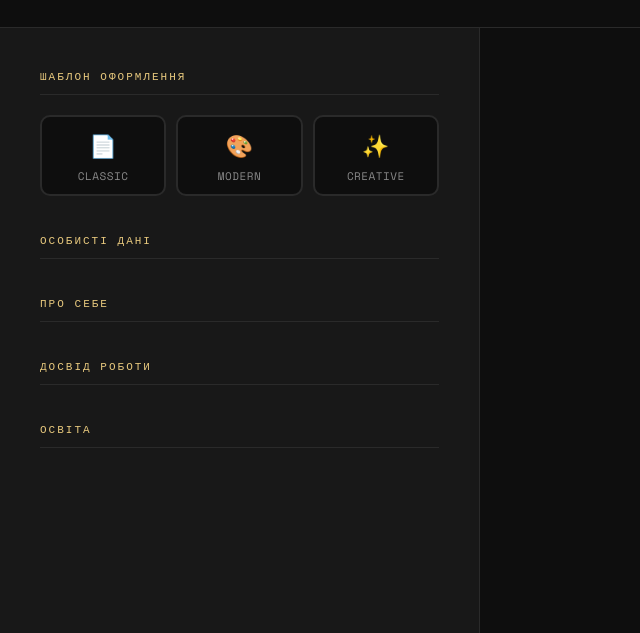
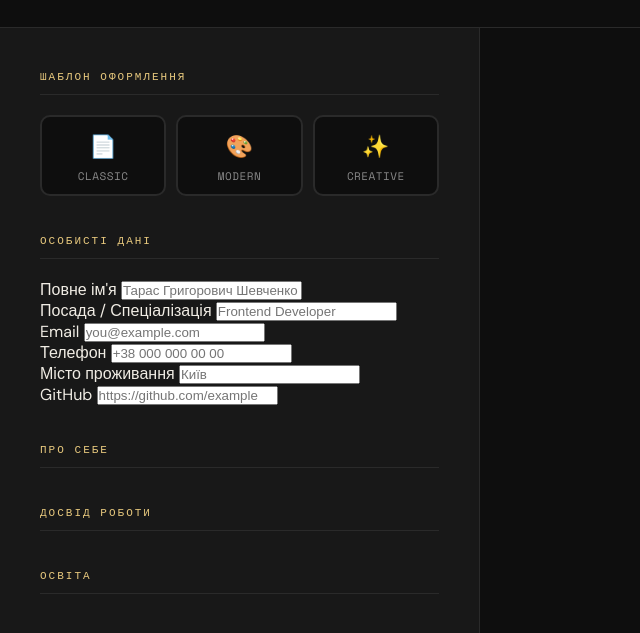
Before and after one commit to vanyadzygman/RE-GEN, a website: page public/index.html in a window 1280 px wide. Shown: the part 97-730 px from the top of the page, without its empty margins (0-640 px from the left). Drawn offline with nearby package versions, Linux system fonts and the light colour scheme.

Commit message:
added fields to the "personal data" section

```diff
--- a/public/index.html
+++ b/public/index.html
@@ -16,9 +16,7 @@
     <div class="app">
         <aside class="form">
 
-            <div class="title">
-                ШАБЛОН ОФОРМЛЕННЯ
-            </div>
+            <div class="title">ШАБЛОН ОФОРМЛЕННЯ</div>
             <div class="options">
                 <button class="button">
                     <span class="icon">📄</span>
@@ -34,21 +32,42 @@
                 </button>
             </div>
 
-            <div class="title">
-                ОСОБИСТІ ДАНІ
+            <div class="title">ОСОБИСТІ ДАНІ</div>
+            <div>
+                <label>Повне ім'я</label>
+                <input type="text" placeholder="Тарас Григорович Шевченко">
+            </div>
+            <div>
+                <label>Посада / Спеціалізація</label>
+                <input type="text" placeholder="Frontend Developer">
+            </div>
+            <div>
+                <div>
+                    <label>Email</label>
+                    <input type="email" placeholder="you@example.com">
+                </div>
+                <div>
+                    <label>Телефон</label>
+                    <input type="tel" placeholder="+38 000 000 00 00">
+                </div>
+            </div>
+            <div>
+                <div>
+                    <label>Місто проживання</label>
+                    <input type="text" placeholder="Київ">
+                </div>
+                <div>
+                    <label>GitHub</label>
+                    <input type="text" placeholder="https://github.com/example">
+                </div>
             </div>
 
-            <div class="title">
-                ПРО СЕБЕ
-            </div>
 
-            <div class="title">
-                ДОСВІД РОБОТИ
-            </div>
+            <div class="title">ПРО СЕБЕ</div>
 
-            <div class="title">
-                ОСВІТА
-            </div>
+            <div class="title">ДОСВІД РОБОТИ</div>
+
+            <div class="title">ОСВІТА</div>
 
         </aside>
     </div>
--- a/public/styles/header.css
+++ b/public/styles/header.css
@@ -1,7 +1,5 @@
 .header {
     padding: 40px 60px 32px;
-    align-items: center;
-    gap: 16px;
     border-bottom: solid 1px #2a2a2a;
 }
 .header-logo {
```
